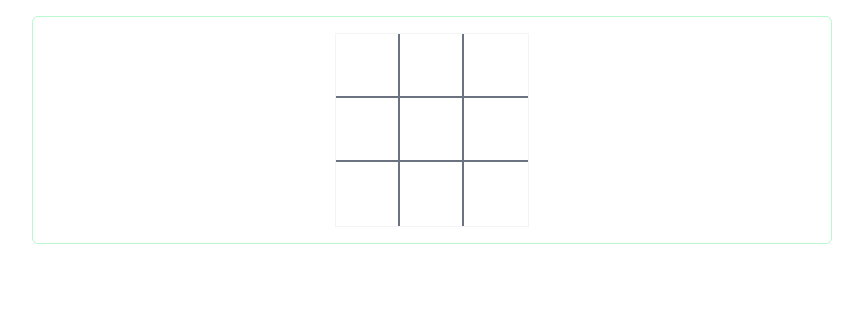
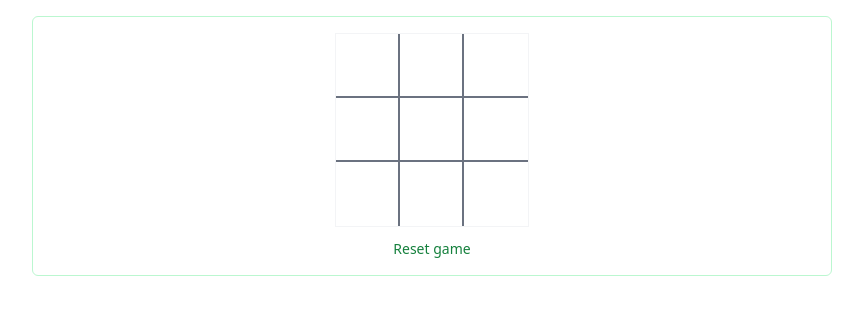
Before and after one commit to McNee1/tic-tac-toe, a React (Vite) app: page / in a window 1280 px wide. Shown: the top 314 px of the page, without its empty margins (208-1071 px from the left). Built offline with nearby package versions, Linux system fonts and the light colour scheme.

Commit message:
feat(Board): Add reset game

```diff
--- a/src/components/board/Board.tsx
+++ b/src/components/board/Board.tsx
@@ -7,7 +7,7 @@ import cross from '../../assets/cross.svg';
 interface BoardProps {
   board: string[][];
   onStepPlayer: (col: string, rowIndex: number, columnIndex: number) => void;
-  winnerPositions: number[][];
+  winnerPositions: null | number[][];
 }
 
 const SIGN_MAP: Record<string, string> = {
--- a/src/game-bar/GameBar.tsx
+++ b/src/game-bar/GameBar.tsx
@@ -8,22 +8,30 @@ import { checkVertical } from '@/utils/check-vertical';
 import { CIRCLE_SIGN, CROSS_SIGN } from '@/utils/const';
 import { useCallback, useEffect, useState } from 'react';
 
-const INIT_BOARD = [
-  ['', '', ''],
-  ['', '', ''],
-  ['', '', ''],
-];
-
 const firstPlayerSign = CROSS_SIGN;
 const secondPlayerSign = CIRCLE_SIGN;
 
 export const GameBar = () => {
   const [winner, setWinner] = useState<null | string>(null);
-  const [winnerPositions, setWinnerPositions] = useState<number[][]>([]);
+  const [winnerPositions, setWinnerPositions] = useState<null | number[][]>([]);
 
   const [currStepCount, setCurrStepCount] = useState<number>(0);
 
-  const [board, setField] = useState<string[][]>(INIT_BOARD);
+  const [board, setField] = useState<string[][]>([
+    ['', '', ''],
+    ['', '', ''],
+    ['', '', ''],
+  ]);
+
+  const handleResetGame = () => {
+    setWinner(null);
+    setWinnerPositions(null);
+    setField([
+      ['', '', ''],
+      ['', '', ''],
+      ['', '', ''],
+    ]);
+  };
 
   const checkWinner = useCallback(() => {
     checkDraw(board, setWinner);
@@ -71,6 +79,13 @@ export const GameBar = () => {
         onStepPlayer={handleStepPlayer}
         winnerPositions={winnerPositions}
       />
+
+      <button
+        className='dark:text-green-500: mt-3 text-sm font-medium text-green-700 hover:text-green-800'
+        onClick={handleResetGame}
+      >
+        Reset game
+      </button>
     </div>
   );
 };
--- a/src/utils/get-winner-bg-class.ts
+++ b/src/utils/get-winner-bg-class.ts
@@ -1,10 +1,13 @@
 import { getLastElements } from './get-last-elements';
 
 export const getWinnerBgClass = (
-  arr: number[][],
+  arr: null | number[][],
   rowId: number,
   colId: number
-): string => {
+) => {
+  if (!arr) {
+    return;
+  }
   const lastThreeElements = getLastElements(arr, 3);
 
   return lastThreeElements.some(([i, j]) => i === rowId && j === colId)
```
Also changed, not shown: 1 other file (tests, documents, lock files or other folders).
